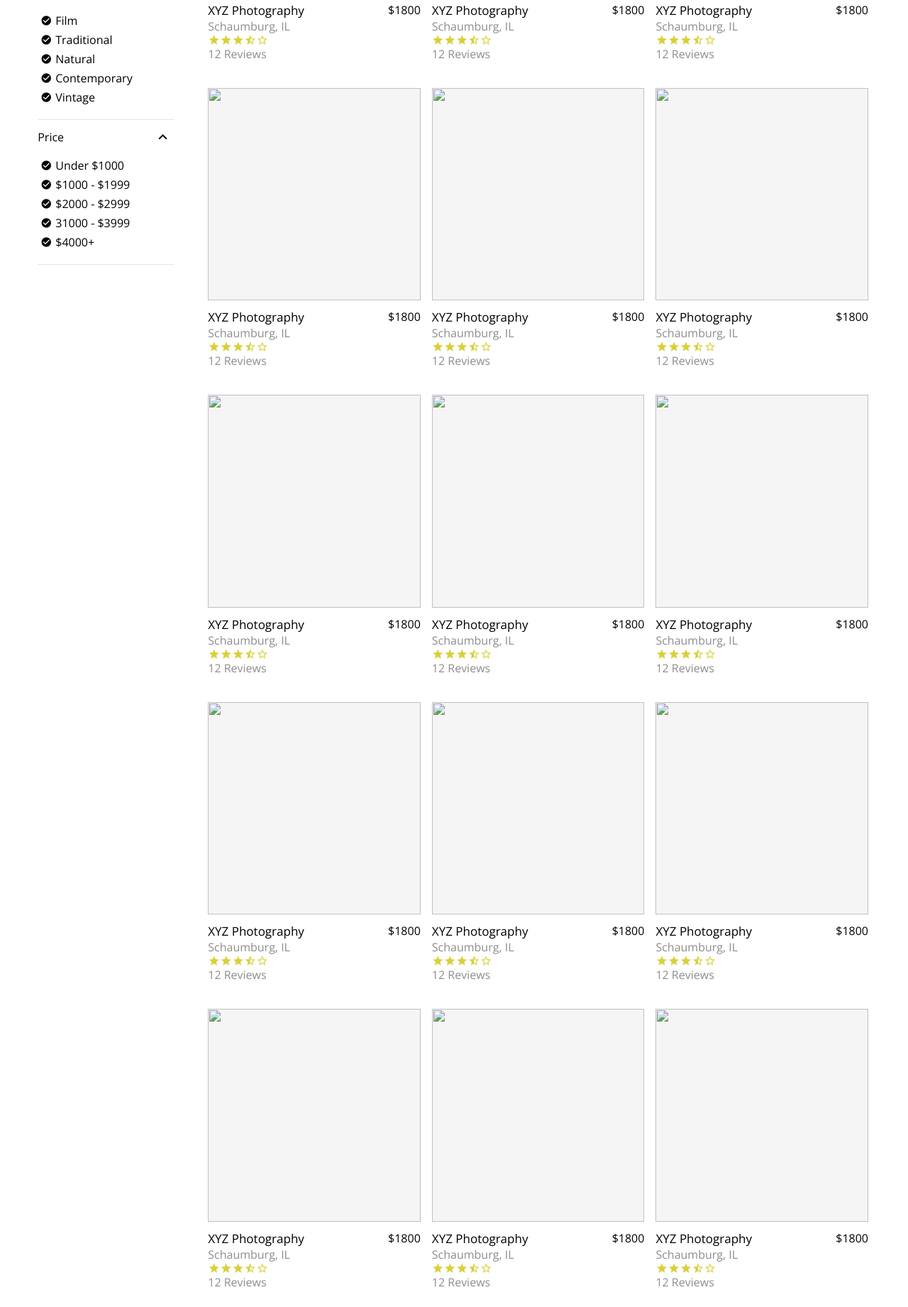
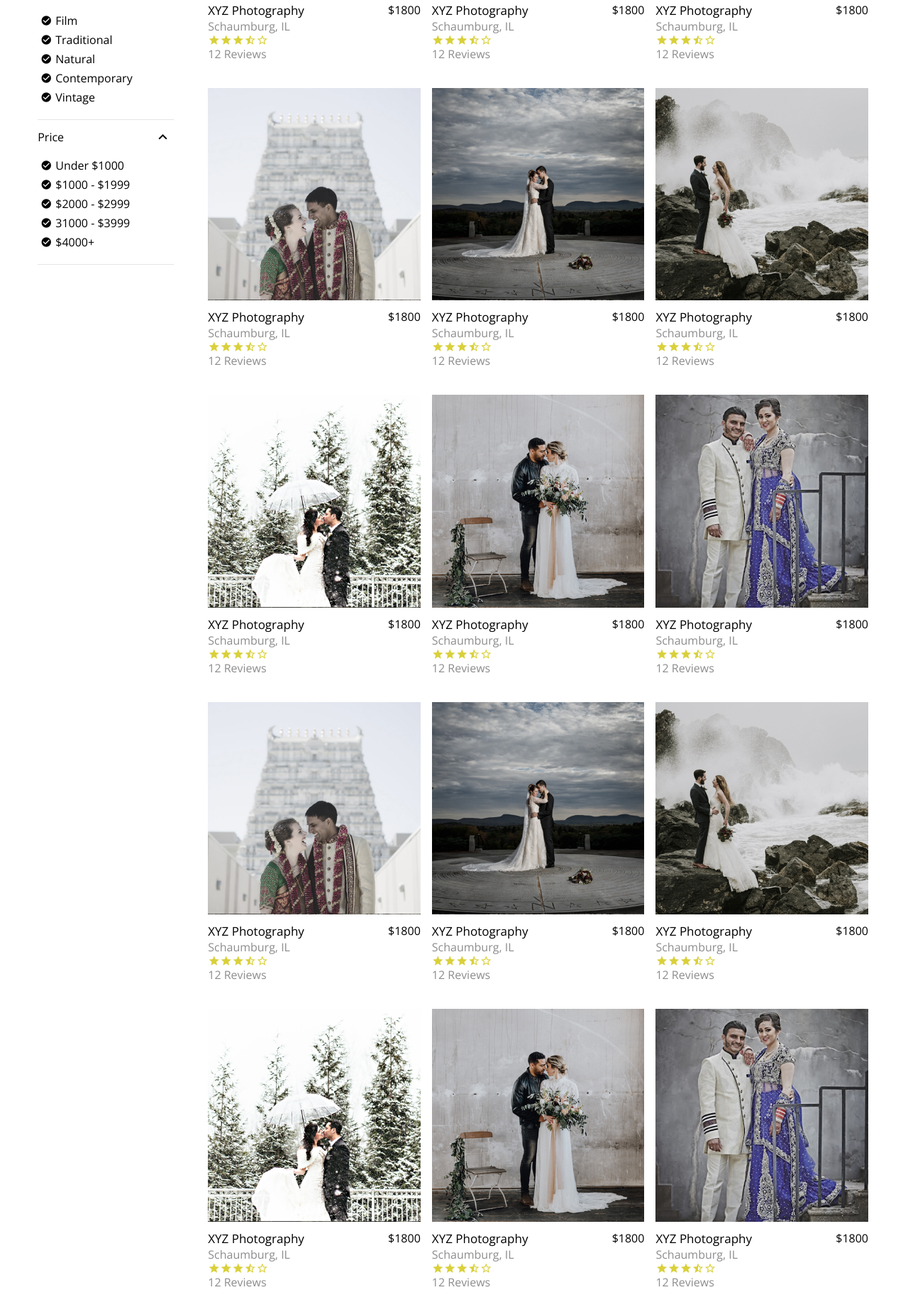
Before and after one commit to DevAshishNegi/WeddingInStyle, a plain HTML site: page search.html in a window 1280 px wide. Shown: the part 536-2377 px from the top of the page at 71% size. Drawn offline with nearby package versions, Linux system fonts and the light colour scheme; the site is published under a folder, as on GitHub Pages, so addresses that start at the root find nothing.

Commit message:
Ashish - fixed URLs

```diff
--- a/search.html
+++ b/search.html
@@ -243,9 +243,9 @@
             </div>
             <div class="results">
                 <div class="results-wrapper">
-                    <a href="/product.html" class="result-card">
+                    <a href="product.html" class="result-card">
                         <div class="card-img-container">
-                            <img class="card-image" src="/images/results/1.jpg"></img>
+                            <img class="card-image" src="images/results/1.jpg"></img>
                         </div>
                         <div class="card-details">
                             <div class="c-main-details">
@@ -265,7 +265,7 @@
                     </a>
                     <a class="result-card">
                         <div class="card-img-container">
-                            <img class="card-image" src="/images/results/2.jpg"></img>
+                            <img class="card-image" src="images/results/2.jpg"></img>
                         </div>
                         <div class="card-details">
                             <div class="c-main-details">
@@ -285,7 +285,7 @@
                     </a>
                     <a class="result-card">
                         <div class="card-img-container">
-                            <img class="card-image" src="/images/results/3.jpg"></img>
+                            <img class="card-image" src="images/results/3.jpg"></img>
                         </div>
                         <div class="card-details">
                             <div class="c-main-details">
@@ -305,7 +305,7 @@
                     </a>
                     <a class="result-card">
                         <div class="card-img-container">
-                            <img class="card-image" src="/images/results/4.jpg"></img>
+                            <img class="card-image" src="images/results/4.jpg"></img>
                         </div>
                         <div class="card-details">
                             <div class="c-main-details">
@@ -325,7 +325,7 @@
                     </a>
                     <a class="result-card">
                         <div class="card-img-container">
-                            <img class="card-image" src="/images/results/5.jpg"></img>
+                            <img class="card-image" src="images/results/5.jpg"></img>
                         </div>
                         <div class="card-details">
                             <div class="c-main-details">
@@ -345,7 +345,7 @@
                     </a>
                     <a class="result-card">
                         <div class="card-img-container">
-                            <img class="card-image" src="/images/results/6.jpg"></img>
+                            <img class="card-image" src="images/results/6.jpg"></img>
                         </div>
                         <div class="card-details">
                             <div class="c-main-details">
@@ -365,7 +365,7 @@
                     </a>
                     <a class="result-card">
                         <div class="card-img-container">
-                            <img class="card-image" src="/images/results/7.jpg"></img>
+                            <img class="card-image" src="images/results/7.jpg"></img>
                         </div>
                         <div class="card-details">
                             <div class="c-main-details">
@@ -385,7 +385,7 @@
                     </a>
                     <a class="result-card">
                         <div class="card-img-container">
-                            <img class="card-image" src="/images/results/8.jpg"></img>
+                            <img class="card-image" src="images/results/8.jpg"></img>
                         </div>
                         <div class="card-details">
                             <div class="c-main-details">
@@ -405,7 +405,7 @@
                     </a>
                     <a class="result-card">
                         <div class="card-img-container">
-                            <img class="card-image" src="/images/results/9.jpg"></img>
+                            <img class="card-image" src="images/results/9.jpg"></img>
                         </div>
                         <div class="card-details">
                             <div class="c-main-details">
@@ -425,7 +425,7 @@
                     </a>
                     <a class="result-card">
                         <div class="card-img-container">
-                            <img class="card-image" src="/images/results/4.jpg"></img>
+                            <img class="card-image" src="images/results/4.jpg"></img>
                         </div>
                         <div class="card-details">
                             <div class="c-main-details">
@@ -445,7 +445,7 @@
                     </a>
                     <a class="result-card">
                         <div class="card-img-container">
-                            <img class="card-image" src="/images/results/5.jpg"></img>
+                            <img class="card-image" src="images/results/5.jpg"></img>
                         </div>
                         <div class="card-details">
                             <div class="c-main-details">
@@ -465,7 +465,7 @@
                     </a>
                     <a class="result-card">
                         <div class="card-img-container">
-                            <img class="card-image" src="/images/results/6.jpg"></img>
+                            <img class="card-image" src="images/results/6.jpg"></img>
                         </div>
                         <div class="card-details">
                             <div class="c-main-details">
@@ -485,7 +485,7 @@
                     </a>
                     <a class="result-card">
                         <div class="card-img-container">
-                            <img class="card-image" src="/images/results/7.jpg"></img>
+                            <img class="card-image" src="images/results/7.jpg"></img>
                         </div>
                         <div class="card-details">
                             <div class="c-main-details">
@@ -505,7 +505,7 @@
                     </a>
                     <a class="result-card">
                         <div class="card-img-container">
-                            <img class="card-image" src="/images/results/8.jpg"></img>
+                            <img class="card-image" src="images/results/8.jpg"></img>
                         </div>
                         <div class="card-details">
                             <div class="c-main-details">
@@ -525,7 +525,7 @@
                     </a>
                     <a class="result-card">
                         <div class="card-img-container">
-                            <img class="card-image" src="/images/results/9.jpg"></img>
+                            <img class="card-image" src="images/results/9.jpg"></img>
                         </div>
                         <div class="card-details">
                             <div class="c-main-details">
```
